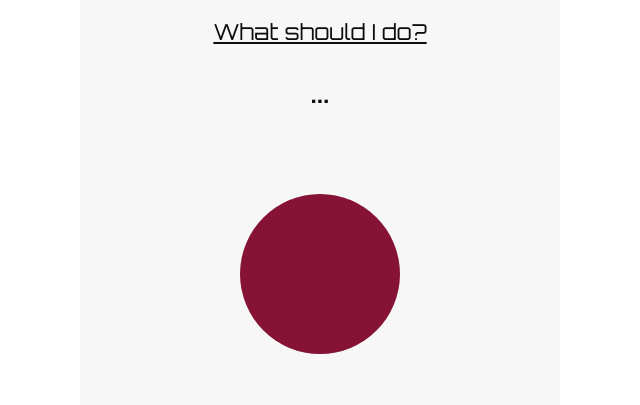
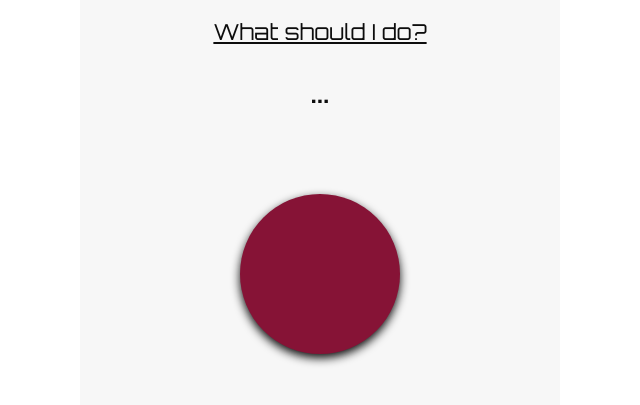
Before and after one commit to PetrValenta92/bored-bot, a plain HTML site: page index.html in a window 1280 px wide. Shown: the part 189-594 px from the top of the page, without its empty margins (320-960 px from the left). Drawn offline with Linux system fonts and the light colour scheme.

Commit message:
Update index.css

```diff
--- a/index.css
+++ b/index.css
@@ -103,6 +103,7 @@ p {
     border-radius: 50%;
     transition: 0.3s;
     cursor: pointer;
+    box-shadow: 0px 4px 10px hsl(var(--cl-black));
 }
 
 @media (width > 400px) {
@@ -116,6 +117,7 @@ p {
 .btn:hover,
 .btn:focus {
     background-color: hsl(var(--cl-btn-hover));
+    box-shadow: 0px 5px 12px hsl(var(--cl-black), .3);
 }
 
 /* ---------------- LAYOUT -------------------- */
```
